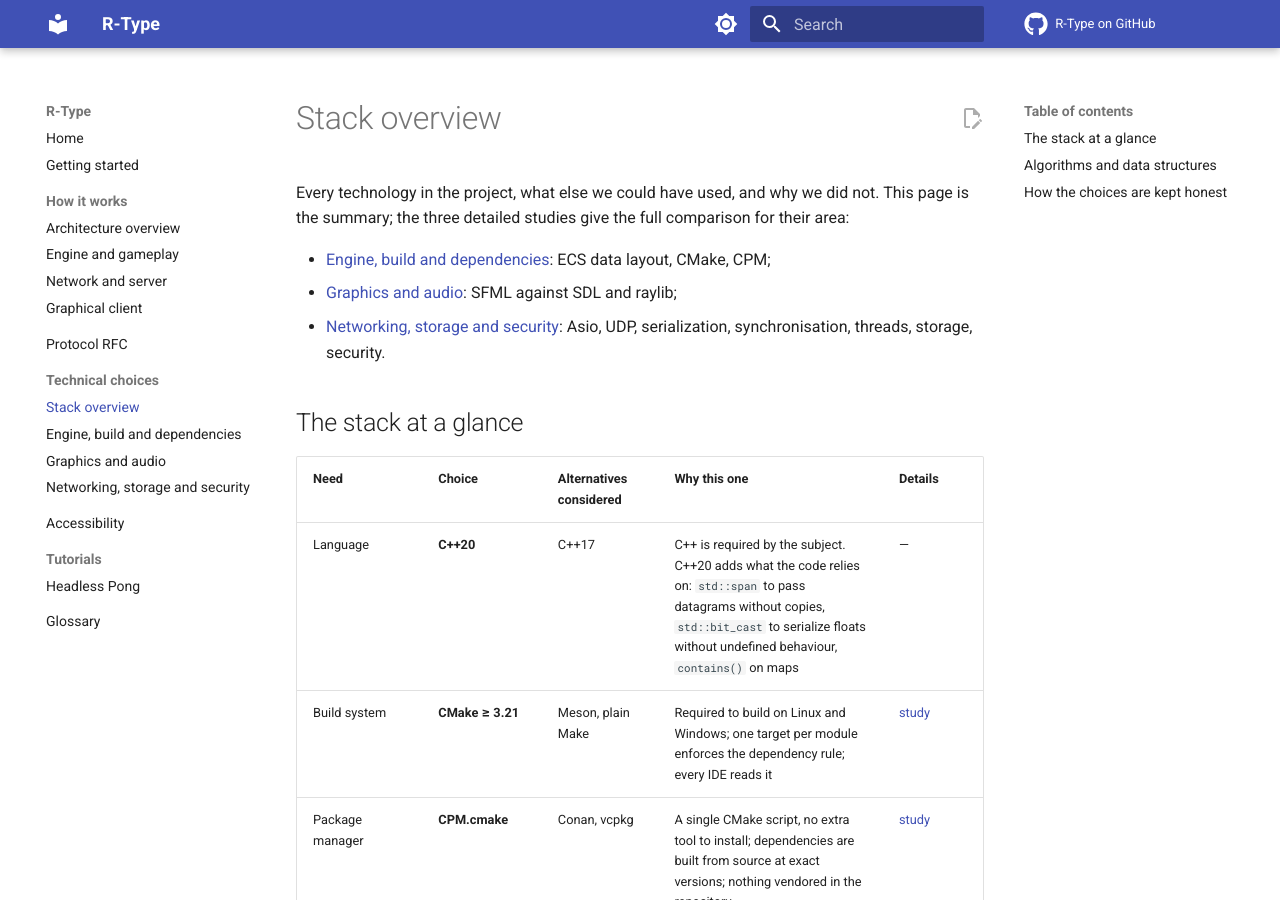
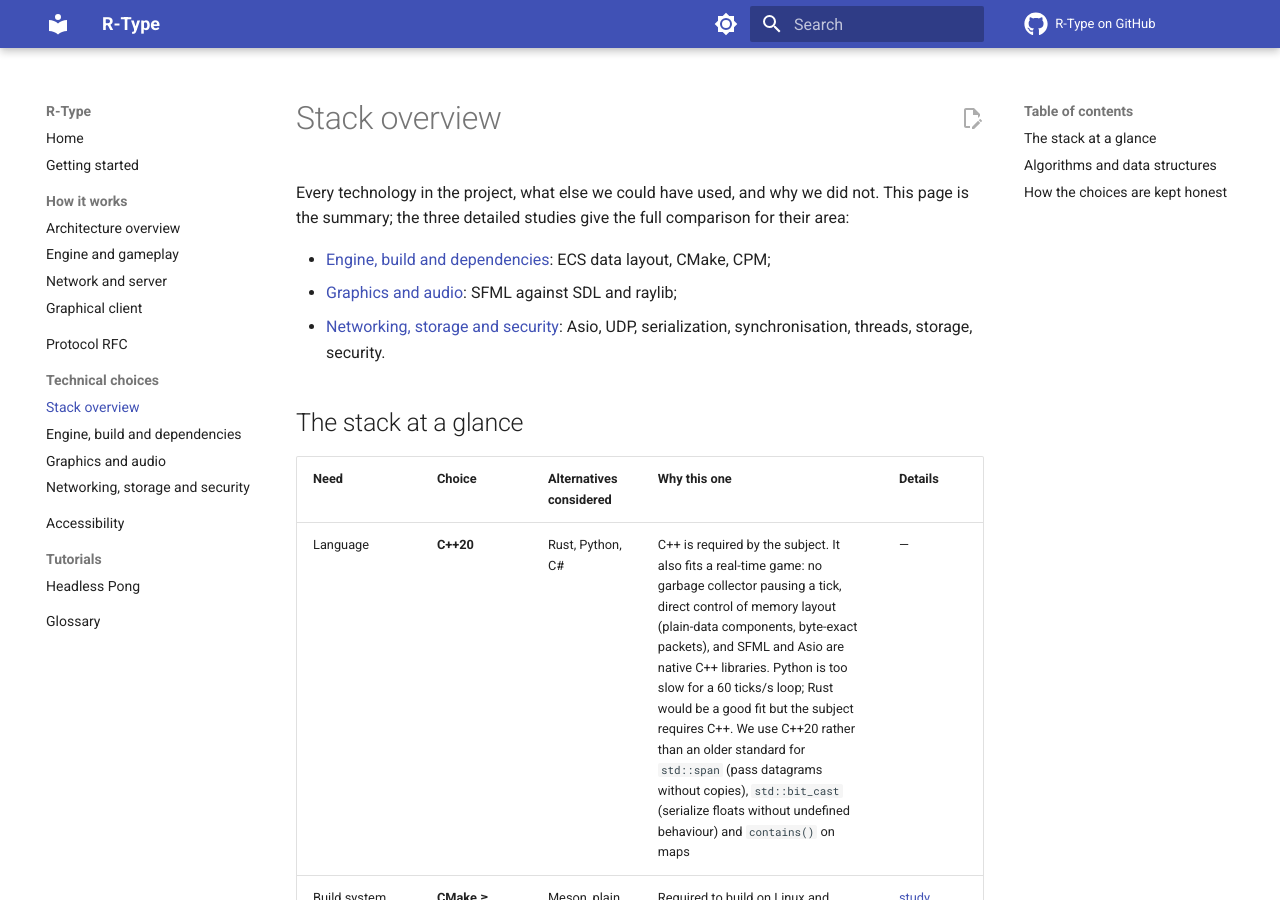
Before and after one commit to danbmg/rtype, an MkDocs documentation site: the page built from docs/stack.md, in a window 1280 px wide and 900 px high. Built offline with MkDocs 1.6.1 and Material for MkDocs 9.7.7, drawn with Linux system fonts in a browser that asks for light colours; comment, search, counter and statistics services are not loaded.

Commit message:
[+] stack doc

```diff
--- a/docs/stack.md
+++ b/docs/stack.md
@@ -12,7 +12,7 @@ the summary; the three detailed studies give the full comparison for their area:
 
 | Need | Choice | Alternatives considered | Why this one | Details |
 | --- | --- | --- | --- | --- |
-| Language | **C++20** | C++17 | C++ is required by the subject. C++20 adds what the code relies on: `std::span` to pass datagrams without copies, `std::bit_cast` to serialize floats without undefined behaviour, `contains()` on maps | — |
+| Language | **C++20** | Rust, Python, C# | C++ is required by the subject. It also fits a real-time game: no garbage collector pausing a tick, direct control of memory layout (plain-data components, byte-exact packets), and SFML and Asio are native C++ libraries. Python is too slow for a 60 ticks/s loop; Rust would be a good fit but the subject requires C++. We use C++20 rather than an older standard for `std::span` (pass datagrams without copies), `std::bit_cast` (serialize floats without undefined behaviour) and `contains()` on maps | — |
 | Build system | **CMake ≥ 3.21** | Meson, plain Make | Required to build on Linux and Windows; one target per module enforces the dependency rule; every IDE reads it | [study](architecture-study.md#build-system) |
 | Package manager | **CPM.cmake** | Conan, vcpkg | A single CMake script, no extra tool to install; dependencies are built from source at exact versions; nothing vendored in the repository | [study](architecture-study.md#dependency-management) |
 | Game architecture | **ECS with sparse arrays** | class hierarchy, archetype ECS | Ships, Bydos and missiles mix properties freely; plain data is easy to test and to send over the network; sparse arrays are small enough to explain line by line | [study](architecture-study.md#ecs-data-organization) |
```
